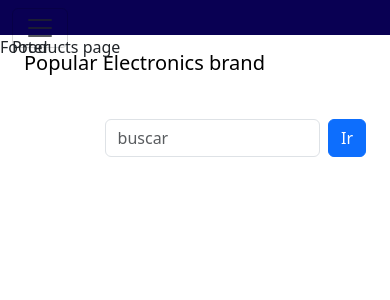
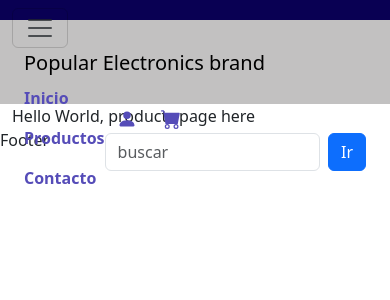
Before and after one commit to Dhokoh/web-app_popular_electronics, a React (Create React App) app: page /productos in a window 390 px wide. Shown: the top 300 px of the page. Built offline with nearby package versions, Linux system fonts and the light colour scheme.

Commit message:
Header responsive full. Minor details to correct. Background of popup when responsive button on, still transparent. Requires change

```diff
--- a/src/App.css
+++ b/src/App.css
@@ -1,22 +1,17 @@
 /*Header CSS*/
 .header-g-container{
-  /* display: flex;
-  flex-direction: row;
-  justify-content: flex-end; */
   background-color: #090053;
-  height: 9vw;
+  height: 5vw;
 }
 .nav-link{
-  color: #ffffff !important;
+  color: #554cb8 !important;
 }
 .nav-link:hover{
   color: #ffff00 !important;
 }
-.form-container{
-  display: flex;
-  flex-direction: row !important;
+.login-n-cart-holder{
+  display: flex !important;
   justify-content: space-between !important;
-
 }
 /*Contact CSS*/
 .contact-aboutus-top{
@@ -102,7 +97,10 @@
 }
 
 /*Home CSS*/
-.homepage-separator{
+
+
+/*Other CSS*/
+.page-separator{
   background-color: #c2c1c1;
   width: 100% !important;
   height: 10vh !important;
--- a/src/assets/components/Header.js
+++ b/src/assets/components/Header.js
@@ -8,10 +8,10 @@ import 'bootstrap/dist/css/bootstrap.min.css';
 function Header (){
     return(
         <>
-        <div className='header-g-container d-flex flex-row'>
+        <div className='header-g-container justify-content-lg-between sticky-top'>
             <nav className='navbar navbar-expand-lg'>
                 <div className="container-fluid">
-                    <button className="navbar-toggler" type="button" data-bs-toggle="collapse" data-bs-target="#header-toggler" aria-controls="navbarSupportedContent" aria-expanded="false" aria-label="Toggle navigation">
+                    <button className="navbar-toggler link-emphasis" type="button" data-bs-toggle="collapse" data-bs-target="#header-toggler" aria-controls="navbarSupportedContent" aria-expanded="false" aria-label="Toggle navigation">
                         <span className="navbar-toggler-icon"></span>
                     </button>
                     <div className="container-fluid navbar-collapse" id="header-toggler">
@@ -31,6 +31,18 @@ function Header (){
 
                                 <div className='form-container'>
                                     <nav className='navbar'>
+                                        <div className='login-n-cart-holder'>
+                                            <a className='login-link mb-1 container' href='/login'>
+                                                <svg  xmlns="http://www.w3.org/2000/svg" width="20" height="20" fill="#554cb8" class="bi bi-person-fill" viewBox="0 0 16 16">
+                                                    <path d="M3 14s-1 0-1-1 1-4 6-4 6 3 6 4-1 1-1 1H3Zm5-6a3 3 0 1 0 0-6 3 3 0 0 0 0 6Z" />
+                                                </svg>
+                                            </a>
+                                            <a className='login-link mb-1 container' href='/cart'>
+                                                <svg xmlns="http://www.w3.org/2000/svg" width="20" height="20" fill="#554cb8" class="bi bi-cart-fill" viewBox="0 0 16 16">
+                                                    <path d="M0 1.5A.5.5 0 0 1 .5 1H2a.5.5 0 0 1 .485.379L2.89 3H14.5a.5.5 0 0 1 .491.592l-1.5 8A.5.5 0 0 1 13 12H4a.5.5 0 0 1-.491-.408L2.01 3.607 1.61 2H.5a.5.5 0 0 1-.5-.5zM5 12a2 2 0 1 0 0 4 2 2 0 0 0 0-4zm7 0a2 2 0 1 0 0 4 2 2 0 0 0 0-4zm-7 1a1 1 0 1 1 0 2 1 1 0 0 1 0-2zm7 0a1 1 0 1 1 0 2 1 1 0 0 1 0-2z" />
+                                                </svg>
+                                            </a>
+                                        </div>
                                         <div className='d-flex'>
                                             <form className='search-form d-flex' role='search' action='/' method='get'>
                                                 <input className='form-control me-2 search-bar' type='search' placeholder='buscar'></input>
--- a/src/assets/components/WebAppContainer.js
+++ b/src/assets/components/WebAppContainer.js
@@ -11,7 +11,7 @@ import Footer from './Footer';
 function WebAppContainer() {
     return (
         <>
-        <Header />
+        <Header/>
         <Outlet />
         <Footer />
         </>
--- a/src/pages/Contact.js
+++ b/src/pages/Contact.js
@@ -38,6 +38,7 @@ function Contact() {
     }
     return (
         <>
+            <div className='container-fluid page-separator'></div>
             <div class="container text-center">
                 <div class="row align-items-start">
                     <div className='contact-aboutus-top text-break'>
--- a/src/pages/Home.js
+++ b/src/pages/Home.js
@@ -7,7 +7,7 @@ import 'bootstrap/dist/css/bootstrap.min.css'
 function Home(){
     return(
         <>
-            <div className='container-fluid homepage-separator'></div>
+            <div className='container-fluid page-separator'></div>
             <div className='container-fluid'>Hello World, homepage here</div>
 
         </>
--- a/src/pages/Products.js
+++ b/src/pages/Products.js
@@ -7,11 +7,8 @@ import 'bootstrap/dist/css/bootstrap.min.css'
 function Products(){
     return(
         <>
-            <div className='position-relative'>
-                <div className='container-fluid position-absolute top-50 start-0'>
-                    Products page
-                </div>
-            </div>
+            <div className='container-fluid page-separator'></div>
+            <div className='container-fluid'>Hello World, products page here</div>
         </>
     )
 }
```
